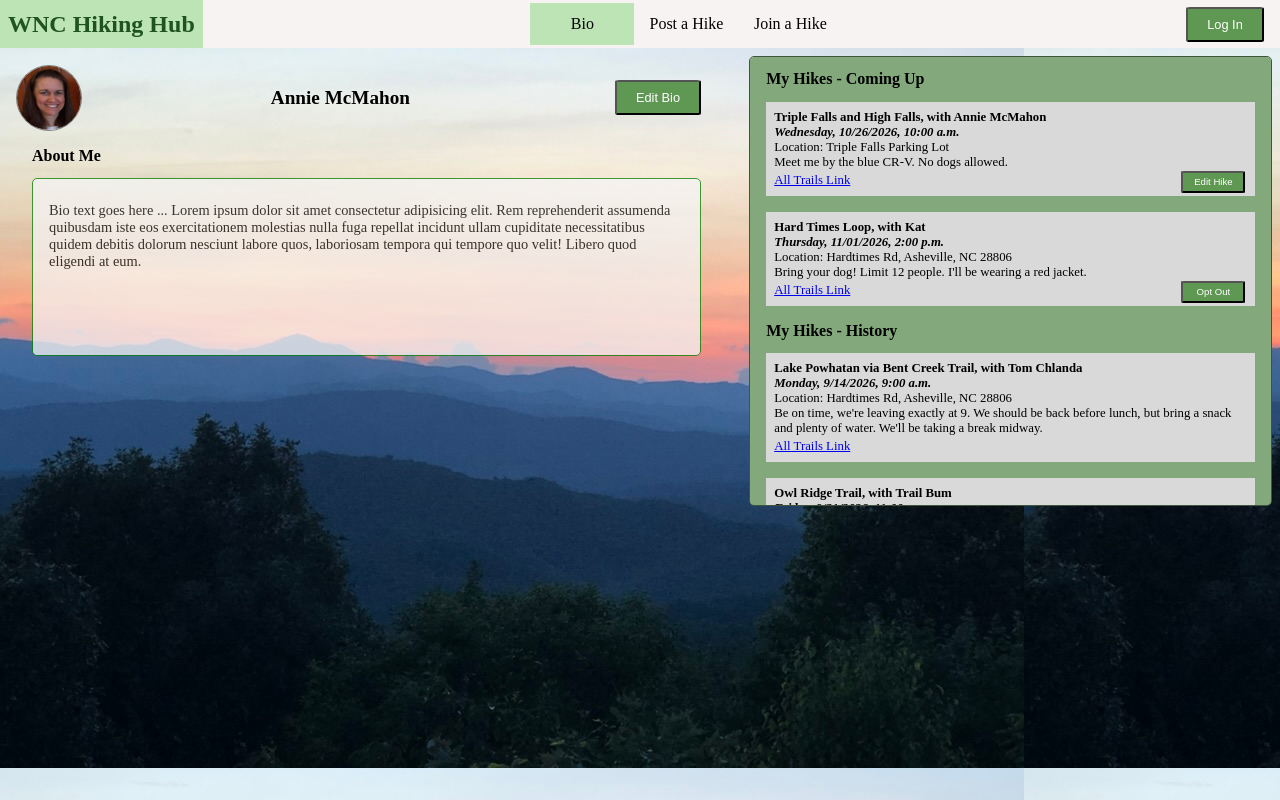
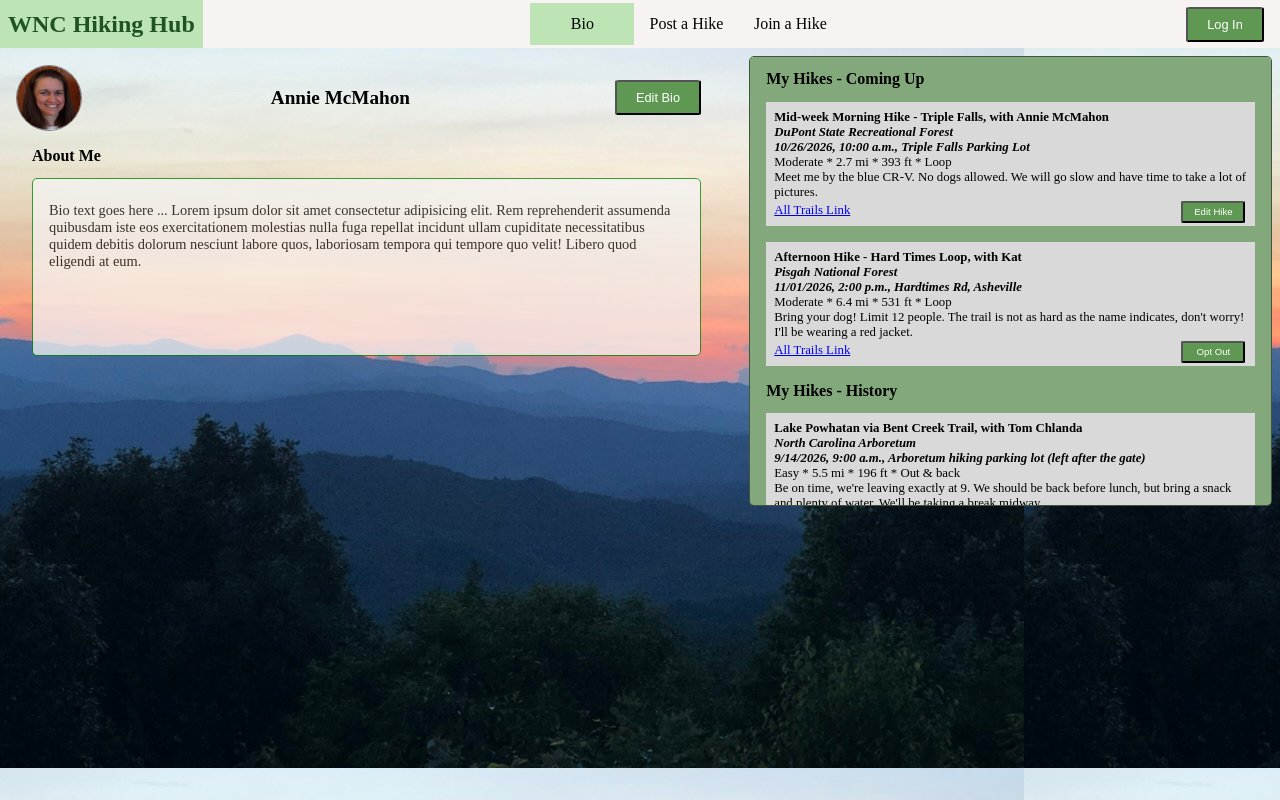
Before and after one commit to AnnieMcMahon/wnc-hiking-hub-v2, a Next.js app: page /bio in a window 1280 px wide. Built offline with nearby package versions, Linux system fonts and the light colour scheme.

Commit message:
improved hike info settings and sample data

```diff
--- a/app/assets/allTrails.js
+++ b/app/assets/allTrails.js
@@ -1,57 +1,62 @@
 export default [
   {
     id: 0,
-    name: "Triple Falls",
-    location: "Triple Falls Parking Lot",
-    length: "5 miles",
-    elevation: "1025 ft",
-    duration: "2 hours",
-    type: "out-and-back",
-    difficulty: "moderate",
-    link: "https://www.alltrails.com/explore/trail/us/north-carolina/triple-falls-and-high-falls-river-trail"
+    name: 'Triple Falls Trail',
+    area: 'DuPont State Recreational Forest',
+    difficulty: 'Moderate',
+    length: '2.7 mi',
+    elevation: '393 ft',
+    type: 'Loop',
+    link: 'https://www.alltrails.com/trail/us/north-carolina/triple-falls-trail'
   },
   {
     id: 1,
-    name: "Hard Times Loop",
-    location: "Hardtimes Rd, Asheville, NC 28806",
-    length: "4 miles",
-    elevation: "900 ft",
-    duration: "1 1/2 hours",
-    type: "loop",
-    difficulty: "easy",
-    link: "https://www.alltrails.com/trail/us/north-carolina/hardtimes-loop"
+    name: 'Hard Times Loop',
+    area: 'Pisgah National Forest',
+    difficulty: 'Moderate',
+    length: '6.4 mi',
+    elevation: '531 ft',
+    type: 'Loop',
+    link: 'https://www.alltrails.com/trail/us/north-carolina/hardtimes-loop'
   },
   {
     id: 2,
-    name: "Lake Powhatan via Bent Creek Trail",
-    location: "Hardtimes Rd, Asheville, NC 28806",
-    length: "6 miles",
-    elevation: "2000 ft",
-    duration: "4 hours",
-    type: "lollipop",
-    difficulty: "strenuous",
-    link: "https://www.alltrails.com/explore/trail/us/north-carolina/lake-powhatan-loop-via-bent-creek-trail"
+    name: 'Lake Powhatan via Bent Creek Trail',
+    area: 'North Carolina Arboretum',
+    difficulty: 'Easy',
+    length: '5.5 mi',
+    elevation: '196 ft',
+    type: 'Out & back',
+    link: 'https://www.alltrails.com/trail/us/north-carolina/lake-powhatan-loop-via-bent-creek-trail'
   },
   {
     id: 3,
-    name: "Owl Ridge Trail",
-    location: "NC Arboretum",
-    length: "3 miles",
-    elevation: "500 ft",
-    duration: "1 hour",
-    type: "loop",
-    difficulty: "easy",
-    link: "https://www.alltrails.com/explore/trail/us/north-carolina/owl-ridge-trail"
+    name: 'Owl Ridge Trail',
+    area: 'North Carolina Arboretum',
+    difficulty: 'Moderate',
+    length: '5.4 mi',
+    elevation: '403 ft',
+    type: 'Loop',
+    link: 'https://www.alltrails.com/trail/us/north-carolina/owl-ridge-trail'
   },
   {
     id: 4,
-    name: "Fletcher Loop",
-    location: "Bill Moore Community Park",
-    length: "1 mile",
-    elevation: "44 ft",
-    duration: "20 min",
-    type: "loop",
-    difficulty: "easy",
-    link: "https://www.alltrails.com/explore/trail/us/north-carolina/fletcher-park-loop"
-  }
+    name: 'Fletcher Loop',
+    area: 'Bill Moore Community Park',
+    difficulty: 'Easy',
+    length: '3.1 mi',
+    elevation: '22 ft',
+    type: 'Loop',
+    link: 'https://www.alltrails.com/explore/trail/us/north-carolina/fletcher-park-loop'
+  },
+  {
+    id: 5,
+    name: 'Lake Powhatan via Bent Creek Trail',
+    area: 'North Carolina Arboretum',
+    difficulty: 'Easy',
+    length: '5.5 mi',
+    elevation: '196 ft',
+    type: 'Out & back',
+    link: 'https://www.alltrails.com/trail/us/north-carolina/lake-powhatan-loop-via-bent-creek-trail'
+  },
 ];
--- a/app/assets/hikes.js
+++ b/app/assets/hikes.js
@@ -2,56 +2,61 @@ export default [
   {
     id: 0,
     creator: "Annie McMahon",
-    title: "Triple Falls and High Falls",
-    day: "Wednesday",
+    allTrailsId: 0,
+    title: "Mid-week Morning Hike - Triple Falls",
     date: "10/26/2026",
     time: "10:00 a.m.",
     location: "Triple Falls Parking Lot",
-    comments: "Meet me by the blue CR-V. No dogs allowed.",
-    allTrailsLink: "https://www.alltrails.com/explore/trail/us/north-carolina/triple-falls-and-high-falls-river-trail",
+    comments: "Meet me by the blue CR-V. No dogs allowed. We will go slow and have time to take a lot of pictures."
   },
   {
     id: 1,
     creator: "Kat",
-    title: "Hard Times Loop",
-    day: "Thursday",
+    allTrailsId: 1,
+    title: "Afternoon Hike - Hard Times Loop",
     date: "11/01/2026",
     time: "2:00 p.m.",
-    location: "Hardtimes Rd, Asheville, NC 28806",
-    comments: "Bring your dog! Limit 12 people. I'll be wearing a red jacket.",
-    allTrailsLink: "https://www.alltrails.com/trail/us/north-carolina/hardtimes-loop",
+    location: "Hardtimes Rd, Asheville",
+    comments: "Bring your dog! Limit 12 people. The trail is not as hard as the name indicates, don't worry! I'll be wearing a red jacket."
   },
   {
     id: 2,
     creator: "Tom Chlanda",
+    allTrailsId: 5,
     title: "Lake Powhatan via Bent Creek Trail",
-    day: "Monday",
     date: "9/14/2026",
     time: "9:00 a.m.",
-    location: "Hardtimes Rd, Asheville, NC 28806",
-    comments: "Be on time, we're leaving exactly at 9. We should be back before lunch, but bring a snack and plenty of water. We'll be taking a break midway.",
-    allTrailsLink: "https://www.alltrails.com/explore/trail/us/north-carolina/lake-powhatan-loop-via-bent-creek-trail",
+    location: "Arboretum hiking parking lot (left after the gate)",
+    comments: "Be on time, we're leaving exactly at 9. We should be back before lunch, but bring a snack and plenty of water. We'll be taking a break midway."
   },
   {
     id: 3,
     creator: "Trail Bum",
-    title: "Owl Ridge Trail",
-    day: "Friday",
+    allTrailsId: 3,
+    title: "Owl Ridge Trail - laidback hike for everyone",
     date: "9/21/2026",
     time: "11:00 a.m.",
-    location: "NC Arboretum",
-    comments: "This is a pretty easy hike. We can hang out at the arboretum's bistro afterwards.",
-    allTrailsLink: "https://www.alltrails.com/explore/trail/us/north-carolina/owl-ridge-trail",
+    location: "NC Arboretum hiker's parking lot",
+    comments: "This is a pretty easy hike. We can hang out at the arboretum's bistro afterwards."
   },
   {
     id: 4,
     creator: "Cathy B.",
-    title: "Fletcher Loop",
-    day: "Saturday",
+    allTrailsId: 4,
+    title: "Fletcher Loop Fitness Hike",
     date: "9/27/2026",
     time: "3:00 p.m.",
-    location: "Bill Moore Community Park",
-    comments: "This is a fitness hike. Only sign up if you can go 3 mph or faster. We will not wait for stragglers. You've been warned! Also, no dogs.",
-    allTrailsLink: "https://www.alltrails.com/explore/trail/us/north-carolina/fletcher-park-loop",
+    location: "Bill Moore Community Park, near the dog park",
+    comments: "This is a fitness hike. Only sign up if you can go 3 mph or faster. We will not wait for stragglers. You've been warned! Also, no dogs."
+  },
+  {
+    id: 5,
+    creator: "Annie McMahon",
+    allTrailsId: 1,
+    title: "Hard Times Loop",
+    date: "9/27/2026",
+    time: "10:00 a.m.",
+    location: "Hardtimes Rd",
+    comments: "Bring  your lunch, plenty of water, and your dog, if you have one. See you on the trail!"
   },
 ];
--- a/app/components/AllTrailsPost.jsx
+++ b/app/components/AllTrailsPost.jsx
@@ -2,9 +2,8 @@ function AllTrailsPost({hikeInfo}) {
   return (
     <div className="hike">
       <h4>{hikeInfo.name}</h4>
-      <p>Location: {hikeInfo.location}</p>
-      <p>Length: {hikeInfo.length} | Duration: {hikeInfo.duration}</p>
-      <p>Elevation: {hikeInfo.elevation} | Type: {hikeInfo.type} | Difficulty: {hikeInfo.difficulty}</p>
+      <p>{hikeInfo.area}</p>
+      <p>{hikeInfo.difficulty} * {hikeInfo.length} * {hikeInfo.elevation} * {hikeInfo.type}</p>
       <a href={hikeInfo.link} target="_blank">All Trails Link</a>
       <button className="hike-button">select</button>
     </div>
--- a/app/components/Hike.jsx
+++ b/app/components/Hike.jsx
@@ -1,3 +1,5 @@
+import allTrails from "../assets/allTrails";
+
 function Hike({hikeType, hikeInfo}) {
   let buttonMessage = "";
   if (hikeType === "joined") {
@@ -8,13 +10,16 @@ function Hike({hikeType, hikeInfo}) {
     buttonMessage = "Join Hike";
   }
 
+  const allTrailsInfo = allTrails.find(trail => trail.id == hikeInfo.allTrailsId);
+
   return (
     <div className="hike">
       <h4>{hikeInfo.title}, with {hikeInfo.creator}</h4>
-      <h5>{hikeInfo.day}, {hikeInfo.date}, {hikeInfo.time}</h5>
-      <p>Location: {hikeInfo.location}</p>
+      <h5>{allTrailsInfo.area}</h5>
+      <h5>{hikeInfo.date}, {hikeInfo.time}, {hikeInfo.location}</h5>
+      <p>{allTrailsInfo.difficulty} * {allTrailsInfo.length} * {allTrailsInfo.elevation} * {allTrailsInfo.type}</p>
       <p>{hikeInfo.comments}</p>
-      <a href={hikeInfo.allTrailsLink} target="_blank">All Trails Link</a>
+      <a href={allTrailsInfo.link} target="_blank">All Trails Link</a>
       {buttonMessage.length > 0 && <button className="hike-button">{buttonMessage}</button>}
     </div>
   );
--- a/app/page.js
+++ b/app/page.js
@@ -9,6 +9,7 @@ export default function Home() {
           <li><b>Join a hike</b> someone else posted</li>
           <li>Go to your <b>Bio</b> page to view or edit your hikes</li>
           <p>Happy hiking!</p>
+          <p>(Work in progress - not functional yet)</p>
         </ul>
     </div>
   );
```
Also changed, not shown: app/post-hike/page.jsx (+11 -9 lines), app/post-hike/post-hike.css (+8 -0 lines).
